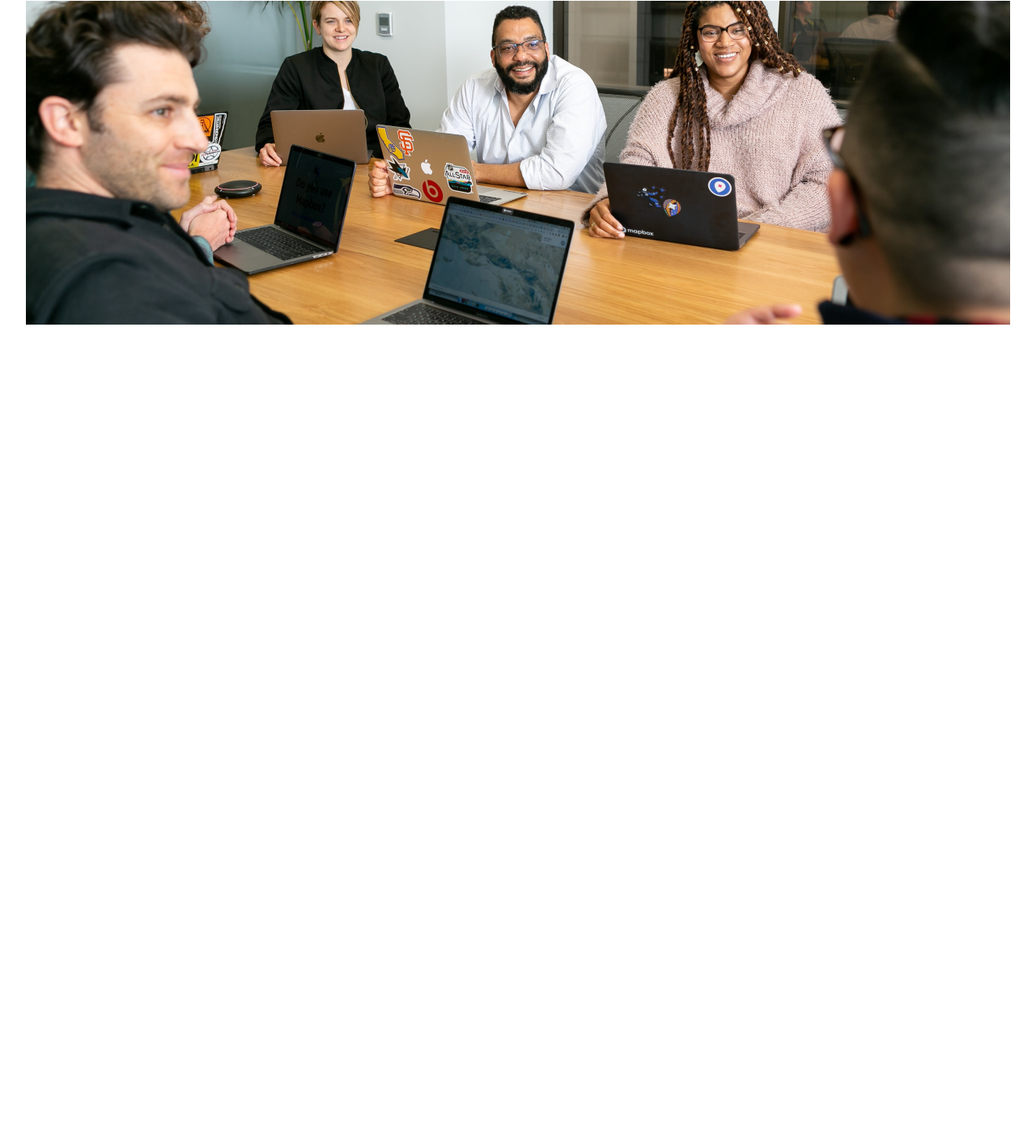
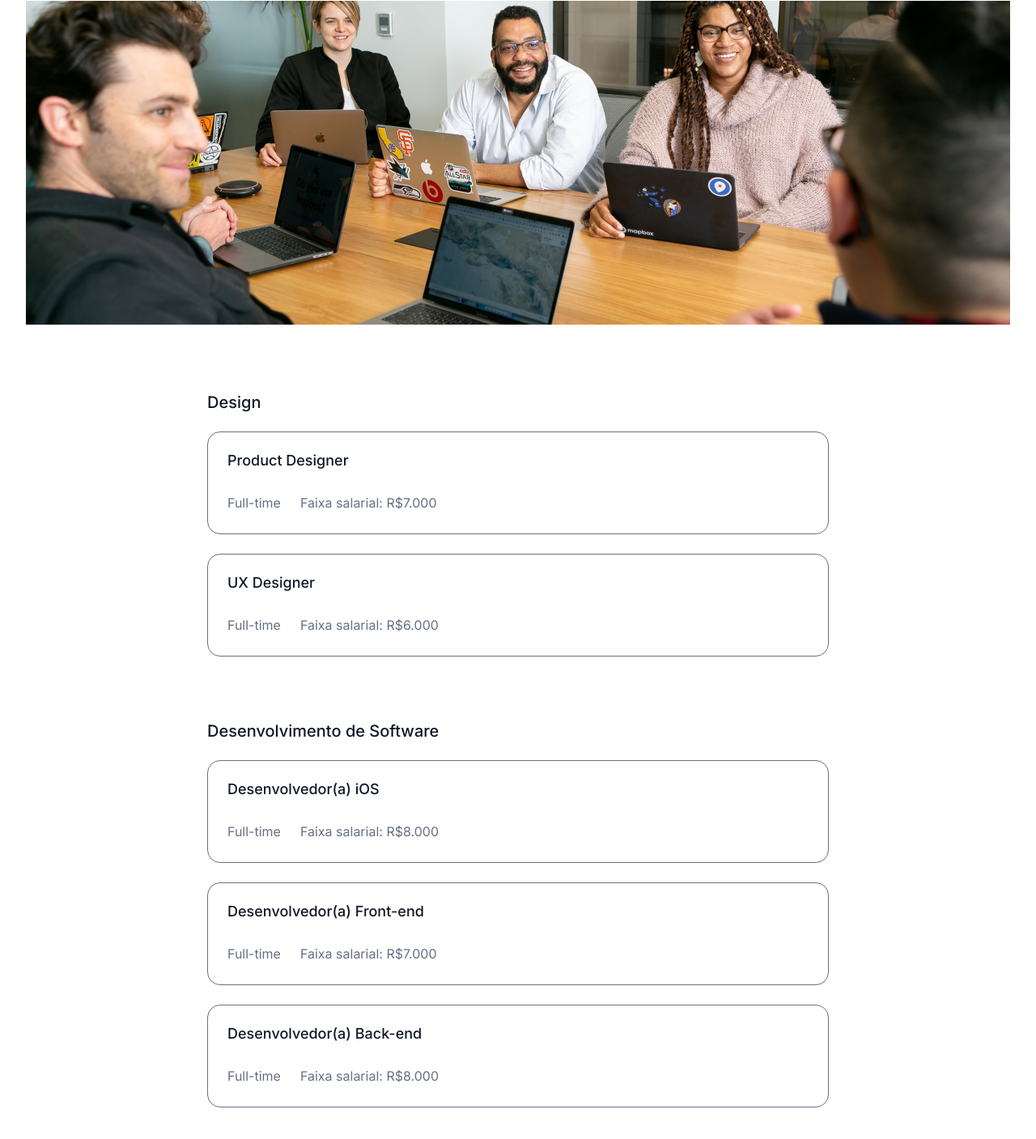
Before and after one commit to GuilhermeGCC/OptimusTech, a plain HTML site: page index.html in a window 1280 px wide. Shown: the part 961-2368 px from the top of the page at 81% size. Before the commit the page ends 1366 px from the top, so only its background shows below. Drawn offline with Linux system fonts and the light colour scheme.

Commit message:
new section jobs
a nova secção de trabalhos foi criada, ela diz todos os empregos que estão disponíveis.

```diff
--- a/index.html
+++ b/index.html
@@ -68,12 +68,51 @@
         <!-- Talents -->
         <section class="talents">
             <div class="talents__showcase">
-
                 <p class="talents__badge">Vagas Abertas!</p>
                 <h1 class="talents__title">Estamos procurando por talentos </h1>
                 <p class="talents__text">Somos uma equipe 100% remota com pessoas do Brasil inteiro.</p>
                 <img src="/img/procurando talentos no escritório.png" alt="Procurando talentos no escritório">
+            </div>
+        </section>
 
+        <!-- Jobs -->
+        <section class="jobs">
+            <h1 class="jobs__title">Design</h1>
+            <div class="jobs__job">
+                <h2 class="job__name">Product Designer</h2>
+                <div class="job__details">
+                    <p>Full-time</p>
+                    <p>Faixa salarial: R$7.000</p>
+                </div>
+            </div>
+            <div class="jobs__job">
+                <h2 class="job__name">UX Designer</h2>
+                <div class="job__details">
+                    <p>Full-time</p>
+                    <p>Faixa salarial: R$6.000</p>
+                </div>
+            </div>
+            <h1 class="jobs__title">Desenvolvimento de Software</h1>
+            <div class="jobs__job">
+                <h2 class="job__name">Desenvolvedor(a) iOS</h2>
+                <div class="job__details">
+                    <p>Full-time</p>
+                    <p>Faixa salarial: R$8.000</p>
+                </div>
+            </div>
+            <div class="jobs__job">
+                <h2 class="job__name">Desenvolvedor(a) Front-end</h2>
+                <div class="job__details">
+                    <p>Full-time</p>
+                    <p>Faixa salarial: R$7.000</p>
+                </div>
+            </div>
+            <div class="jobs__job">
+                <h2 class="job__name">Desenvolvedor(a) Back-end</h2>
+                <div class="job__details">
+                    <p>Full-time</p>
+                    <p>Faixa salarial: R$8.000</p>
+                </div>
             </div>
         </section>
     </main>
--- a/style.css
+++ b/style.css
@@ -2,6 +2,7 @@
 @import url(styles/aboutUs.css);
 @import url(styles/metrics.css);
 @import url(styles/talents.css);
+@import url(styles/jobs.css);
 
 * {
     box-sizing: border-box;
--- /dev/null
+++ b/styles/jobs.css
@@ -0,0 +1,34 @@
+.jobs {
+    margin: 0 auto;
+    padding-bottom: 6em;
+    max-width: 768px;
+
+}
+
+
+.jobs__title {
+    font-weight: 500;
+    font-size: 20px;
+    color: var(--black);
+    margin-top: 4em;
+}
+
+
+.jobs__job {
+    border: 1px solid var(--gray);
+    border-radius: 16px;
+    margin: 1.5em 0;
+    padding: 1.5em 1.5em 1.75em 1.5em;
+}
+
+.job__name {
+    font-weight: 500;
+    font-size: 18px;
+    color: var(--black);
+}
+
+.job__details {
+    display: flex;
+    gap: 1.5em;
+    margin-top: 2em;
+}
```
